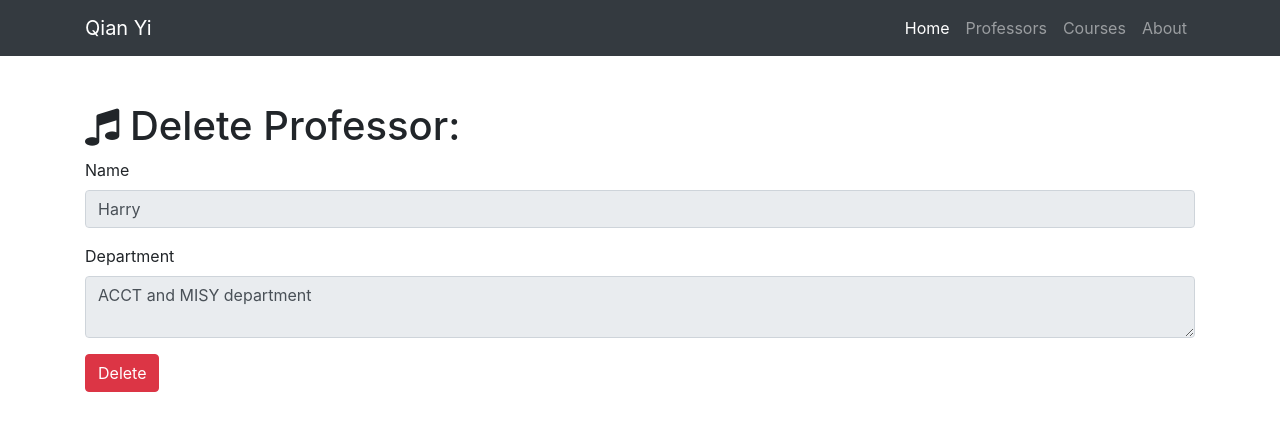
After one commit to ElvaYi/my-resume, a Flask app: page /professor/delete/2 in a window 1280 px wide. The commit adds this page. Shown: the top 431 px of the page. Run offline with Flask 2, Linux system fonts and the light colour scheme; data comes from the database, SQL or seed files in the repository; both versions use the stored data as it was after the commit; some libraries are stand-ins or nearby versions.

Commit message:
add delete function

```diff
--- a/resume.py
+++ b/resume.py
@@ -18,7 +18,7 @@ class Professor(db.Model):
     id = db.Column(db.Integer, primary_key=True)
     name = db.Column(db.String(256))
     department = db.Column(db.Text)
-    courses = db.relationship('Course', backref='professor')
+    courses = db.relationship('Course', backref='professor', cascade="delete")
 
 
 class Course(db.Model):
@@ -73,6 +73,19 @@ def edit_professor(id):
         return redirect(url_for('show_all_professors'))
 
 
+@app.route('/professor/delete/<int:id>', methods=['GET', 'POST'])
+def delete_professor(id):
+    professor = Professor.query.filter_by(id=id).first()
+    if request.method == 'GET':
+        return render_template('professor-delete.html', professor=professor)
+    if request.method == 'POST':
+        # delete the artist by id
+        # all related songs are deleted as well
+        db.session.delete(professor)
+        db.session.commit()
+        return redirect(url_for('show_all_professors'))
+
+
 # course-all.html adds song id to the edit button using a hidden input
 @app.route('/courses')
 def show_all_courses():
@@ -115,6 +128,20 @@ def edit_course(id):
         professor = Professor.query.filter_by(name=professor_name).first()
         course.professor = professor
         # update the database
+        db.session.commit()
+        return redirect(url_for('show_all_courses'))
+
+
+@app.route('/course/delete/<int:id>', methods=['GET', 'POST'])
+def delete_course(id):
+    course = Course.query.filter_by(id=id).first()
+    professors = Professor.query.all()
+    if request.method == 'GET':
+        return render_template('course-delete.html', course=course, professors=professors)
+    if request.method == 'POST':
+        # use the id to delete the song
+        # song.query.filter_by(id=id).delete()
+        db.session.delete(course)
         db.session.commit()
         return redirect(url_for('show_all_courses'))
 
--- a/templates/course-all.html
+++ b/templates/course-all.html
@@ -55,6 +55,7 @@
               </td>
               <td>
                 <a href="/course/edit/{{course.id}}" class="btn btn-success" role="button" aria-disabled="true">Edit</a>
+                <a href="/course/delete/{{course.id}}" class="btn btn-danger" role="button">Delete</a>
               </td>
           </tr>
 
--- a/templates/professor-all.html
+++ b/templates/professor-all.html
@@ -25,7 +25,8 @@
               <td>{{professor.name}}</td>
               <td>{{professor.department}}</td>
               <td>
-                <a href="/professor/edit/{{professor.id}}" class="btn btn-success" role="button" aria-disabled="true">Edit</a>
+                <a href="/professor/edit/{{professor.id}}" class="btn btn-success" role="button">Edit</a>
+                <a href="/professor/delete/{{professor.id}}" class="btn btn-danger" role="button">Delete</a>
               </td>
           </tr>
           {% endfor%}
--- /dev/null
+++ b/templates/professor-delete.html
@@ -0,0 +1,34 @@
+{% extends "home-base.html"%}
+{% block title %}Delete Professor{% endblock %}
+{% block page_content%}
+
+  <!-- Page Content -->
+  <div class="container">
+    <h1 class="mt-5"><i class="fa fa-music" aria-hidden="true"></i> Delete Professor:</h1>
+    <form action="/professor/delete/{{professor.id}}" method="post">
+      <div class="form-group">
+        <label>Name</label>
+        <input class="form-control" type="text" name="name" value="{{professor.name}}" required="true" readonly="true">
+      </div>
+      <div class="form-group">
+        <label>Department</label>
+        <textarea class="form-control" name="department" required="true" readonly="true">{{professor.department}}</textarea>
+      </div>
+      <button type="submit" class="btn btn-danger" id="delete_btn">Delete</button>
+    </form>
+  </div>
+
+{% endblock%}
+
+{% block scripts%}
+  {{super()}}
+  <script>
+  $(document).ready(function () {
+    $('#delete_btn').click(function () {
+      if (! confirm('All related courses will be deleted too!! Are you sure?')) {
+        return false;
+      }
+    })
+  });
+  </script>
+{% endblock%}
```
Also changed, not shown: templates/course-delete.html (added, +41 -0 lines), data.sqlite.
